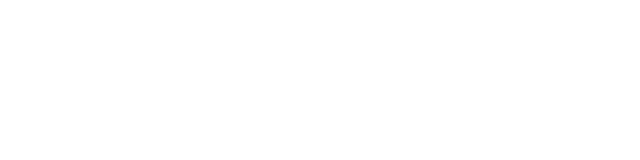
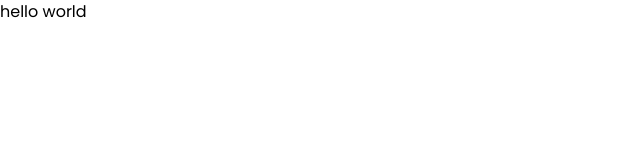
Before and after one commit to farhanisty/kommas-prokhir, a React (Vite) app: page /add-customer in a window 1280 px wide. Before the commit this address had no page. Shown: the top 160 px of the page, without its empty margins (0-640 px from the left). Built offline with nearby package versions, Linux system fonts and the light colour scheme.

Commit message:
create add customer page

```diff
--- a/src/App.jsx
+++ b/src/App.jsx
@@ -3,6 +3,7 @@
 import Order from "./pages/Order.jsx";
 import Locker from "./pages/Locker.jsx";
 import Inventory from "./pages/Inventory.jsx";
+import AddCustomer from "./pages/AddCustomer.jsx";
 
 function App() {
   return (
@@ -12,6 +13,7 @@
         <Route path="/order" element={<Order />}></Route>
         <Route path="/locker" element={<Locker />}></Route>
         <Route path="/inventory" element={<Inventory />}></Route>
+        <Route path="/add-customer" element={<AddCustomer />}></Route>
       </Routes>
     </BrowserRouter>
   );
--- /dev/null
+++ b/src/components/PrimaryButton.jsx
@@ -0,0 +1,7 @@
+export default function PrimaryButton({ children }) {
+  return (
+    <button className="text-primary bg-primary bg-opacity-10 rounded-full w-full py-3 flex items-center gap-3 justify-center">
+      {children}
+    </button>
+  );
+}
--- a/src/components/SearchBar.jsx
+++ b/src/components/SearchBar.jsx
@@ -1,13 +1,15 @@
 import { FaSearch } from "react-icons/fa";
-import { useRef } from "react";
+import { useRef, useState } from "react";
 
 export default function SearchBar() {
   const searchFormRef = useRef(null);
   const inputSearchRef = useRef(null);
+  const [coba, setCoba] = useState(false);
 
   const handleSearchSubmit = (e) => {
     e.preventDefault();
     console.log(inputSearchRef.current.value);
+    setCoba(true);
   };
 
   return (
@@ -24,6 +26,7 @@
             <FaSearch />
           </button>
         </div>
+        {coba && <h1>hello world</h1>}
       </form>
     </div>
   );
--- /dev/null
+++ b/src/pages/AddCustomer.jsx
@@ -0,0 +1,3 @@
+export default function AddCustomer() {
+  return <h1>hello world</h1>;
+}
--- a/src/pages/Order.jsx
+++ b/src/pages/Order.jsx
@@ -5,6 +5,7 @@
 import CustomerItem from "./../components/CustomerItem.jsx";
 import { CiCirclePlus } from "react-icons/ci";
 import { useState, useEffect } from "react";
+import { Link } from "react-router-dom";
 
 export default function Order() {
   const [customers, setCustomer] = useState([]);
@@ -67,9 +68,12 @@
             <OrderPage customers={customers} />
           )}
           <div className="h-[15%] flex justify-center items-center">
-            <button className="text-primary bg-primary bg-opacity-10 rounded-full w-[80%] py-3 flex items-center gap-3 justify-center">
+            <Link
+              to="/add-customer"
+              className="text-primary bg-primary bg-opacity-10 rounded-full w-[80%] py-3 flex items-center gap-3 justify-center"
+            >
               <CiCirclePlus /> Tambah Pelanggan
-            </button>
+            </Link>
           </div>
         </div>
       </MainLayout>
```
